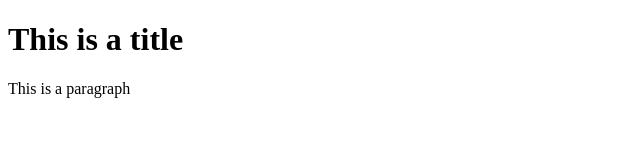
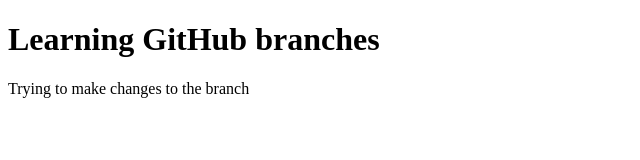
Before and after one commit to samsonmmathews/HTTP-5114---Workshops-in-Web-Dev-1, a plain HTML site: page Github/HTTP5114-branch/index.html in a window 1280 px wide. Shown: the whole page, without its empty margins (0-640 px from the left). Drawn offline with Linux system fonts and the light colour scheme.

Commit message:
updated index.html on demo branch

```diff
--- a/Github/HTTP5114-branch/index.html
+++ b/Github/HTTP5114-branch/index.html
@@ -6,7 +6,7 @@
     <title>A sample file</title>
 </head>
 <body>
-    <h1>This is a title</h1>
-    <p>This is a paragraph</p>
+    <h1>Learning GitHub branches</h1>
+    <p>Trying to make changes to the branch</p>
 </body>
 </html>
```
